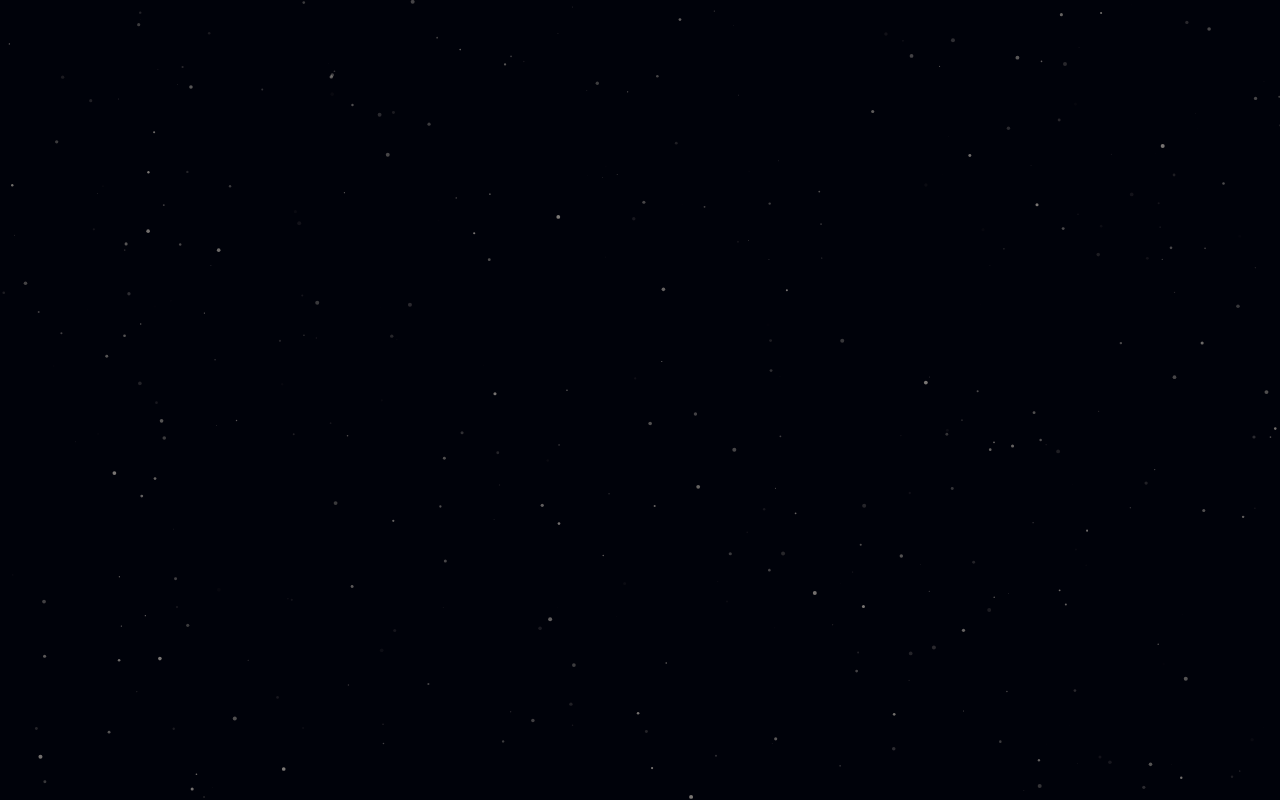
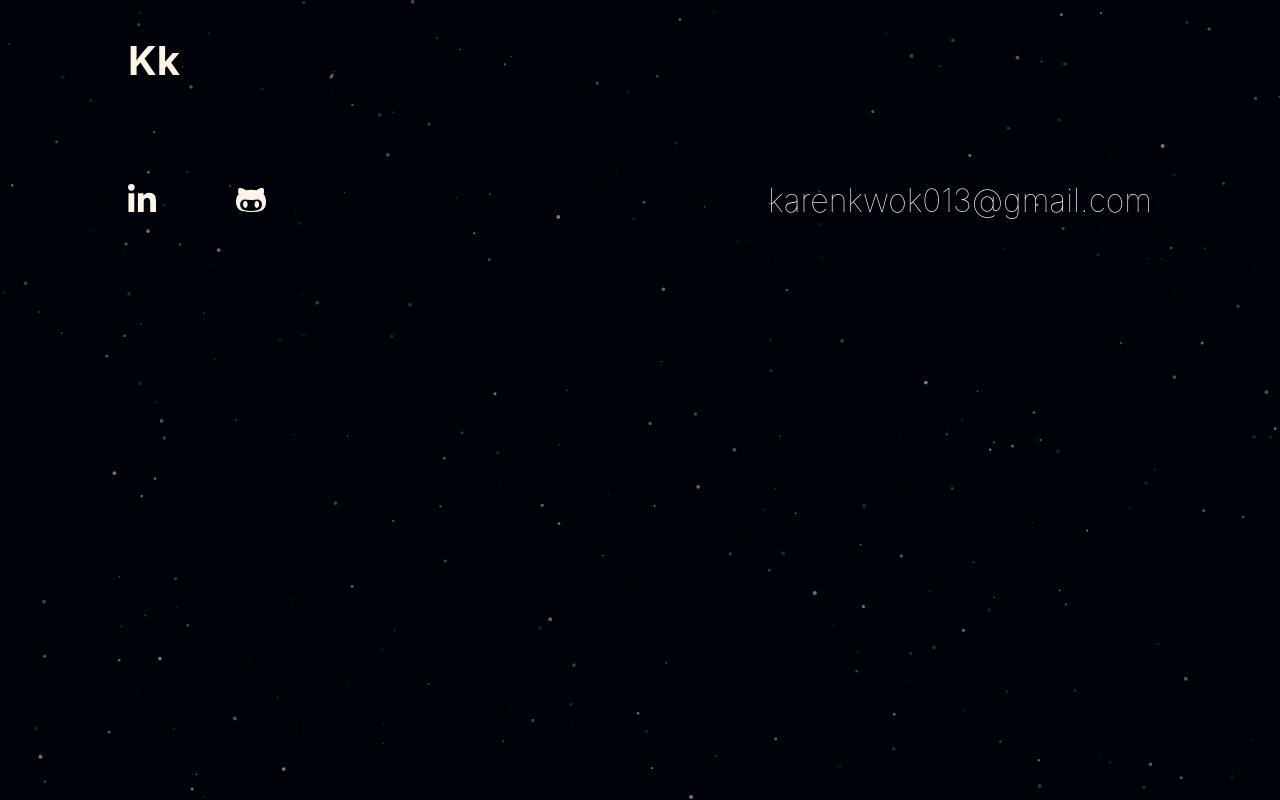
Before and after one commit to karenkwok/karenkwok.github.io, a React (Create React App) app: page /icecream in a window 1280 px wide. Before the commit this address had no page. Built offline with nearby package versions, Linux system fonts and the light colour scheme.

Commit message:
added icecream page and routing

```diff
--- a/src/App.js
+++ b/src/App.js
@@ -9,6 +9,7 @@ import Experiences from './components/Home/Experiences';
 import Skills from './components/Home/Skills';
 import Projects from './components/Home/Projects';
 import Footer from './components/Home/Footer';
+import Icecream from './components/Icecream/Icecream';
 import './App.scss';
 
 const App = () => {
@@ -151,6 +152,16 @@ const App = () => {
                 </>
               }
             />
+            <Route
+              path='/icecream'
+              element={
+                <>
+                  <Header />
+                  <Icecream />
+                  <Footer />
+                </>
+              }
+            />
           </Routes>
         </Router>
       </div>
--- /dev/null
+++ b/src/components/Icecream/Icecream.js
@@ -0,0 +1,9 @@
+import React from 'react';
+
+import './Icecream.scss';
+
+const Icecream = () => {
+  return <div></div>;
+};
+
+export default Icecream;
```
Also changed, not shown: src/components/Icecream/Icecream.scss (added).
